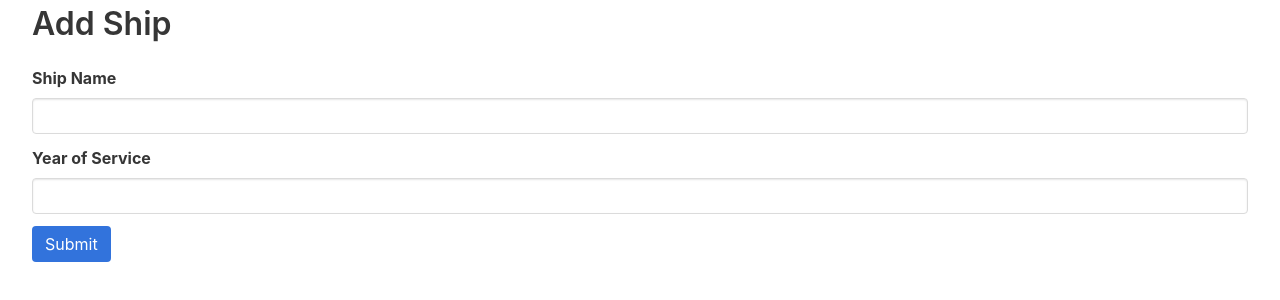
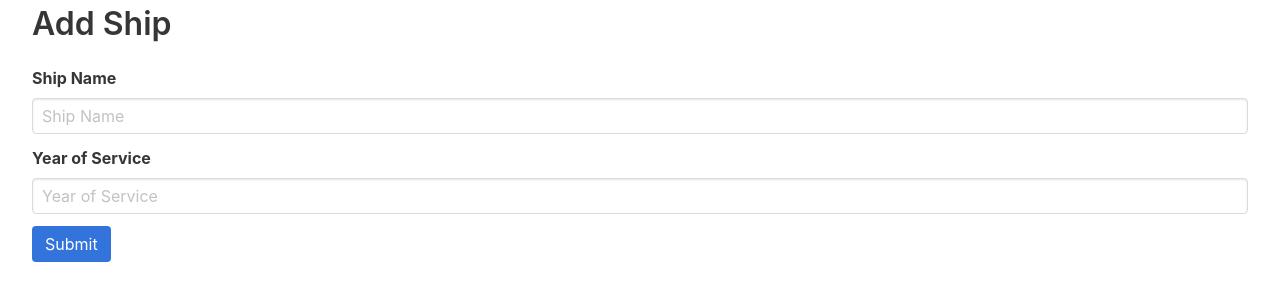
Before and after one commit to cesarreboucas/CruisesProject, a PHP site: page /ships.php in a window 1280 px wide. Shown: the part 376-676 px from the top of the page. Run offline with PHP 8.4, Linux system fonts and the light colour scheme; data comes from the database, SQL or seed files in the repository.

Commit message:
Comments

```diff
--- a/inc/entities/Ships.class.php
+++ b/inc/entities/Ships.class.php
@@ -17,7 +17,7 @@ class Ships {
     +-------------+-------------+------+-----+---------+----------------+
     */
 
-
+    //Setters
     public function setShipID($newID) {
         $this->id = $newID;
     }
@@ -30,6 +30,7 @@ class Ships {
         $this->yearservice = $newYear;
     }
 
+    //Getters
     public function getShipID() {
         return $this->id;
     }
--- a/inc/utilities/AttractionsMapper.class.php
+++ b/inc/utilities/AttractionsMapper.class.php
@@ -18,6 +18,7 @@ class AttractionsMapper {
     +------------+-------------+------+-----+---------+----------------+
     */
 
+    // Create - Add a new Attraction to the database
     static function createAttraction(Attractions $newAttraction) {
         $sql = 'insert into Attractions(attraction, tour) values (:attraction, :tour)';
         self::$db->query($sql);
@@ -27,6 +28,7 @@ class AttractionsMapper {
         return  self::$db->lastInsertId();
     }
 
+    // Delete - Delete an Attraction from Database
     static function deleteAttraction(String $id) {
         try {
             $sql = "delete from Attractions where id = :id;";
@@ -41,6 +43,7 @@ class AttractionsMapper {
         }
     }
 
+    // Read - Get all Attractions from database
     static function getAttractions() {
         $sql = 'select Attractions.id, Attractions.attraction, Attractions.tour, Ships.name as shipName, Tours.sailing_date
                 from Attractions, Tours, Ships
@@ -51,6 +54,7 @@ class AttractionsMapper {
         return self::$db->resultSet();
     }
 
+    // Read - Get one Attraction from database
     static function getAttraction(String $id) {
         $sql = 'select * from Attractions where id = :id;';
         self::$db->query($sql);
@@ -59,6 +63,7 @@ class AttractionsMapper {
         return self::$db->singleResult();
     }
 
+    // Update - Update an Attraction that already exists in the database
     static function updateAttraction(Attractions $updateAttraction) {
         $sql = 'update Attractions set attraction = :attraction, tour = :tour
                 where id = :id;';
--- a/inc/utilities/PageShips.class.php
+++ b/inc/utilities/PageShips.class.php
@@ -2,7 +2,8 @@
 
 class PageShips {
 
-    static function showShips($ships) {
+  //Show all the ships in a table
+  static function showShips($ships) {
         echo '<table class="table" style="width:100%;">
         <thead>
           <tr>
@@ -26,6 +27,7 @@ class PageShips {
       </table>';
     }
 
+    //Show Ships form (Add and Edit)
     static function showShipsForm($ship)   {
 
     if($ship->getShipID() == 0){
@@ -38,22 +40,19 @@ class PageShips {
 
       <form method="POST" ACTION="<?php echo $_SERVER["PHP_SELF"]; ?>">
 
-      <h3 class="title is-3">Add Ship</h3>
-
+      <h3 class="title is-3"><?php echo $title; ?></h3>
         <div class="field">
           <label class="label">Ship Name</label>
           <div class="control">
-            <input class="input" type="text" name="name" id="name" value="<?php echo $ship->getShipName();?>"/>
+            <input class="input" type="text" name="name" id="name" placeholder="Ship Name" value="<?php echo $ship->getShipName();?>"/>
           </div>
         </div>
-
         <div class="field">
           <label class="label">Year of Service</label>
           <div class="control">
-            <input class="input" type="text" name="year" id="year" value="<?php echo $ship->getShipYear();?>"/>
+            <input class="input" type="text" name="year" id="year" placeholder="Year of Service" value="<?php echo $ship->getShipYear();?>"/>
           </div>
         </div>
-
         <div class="field">
           <div class="control">
             <input type="hidden" name="shipID" value="<?php echo $ship->getShipID();?>">
--- a/inc/utilities/ShipsMapper.class.php
+++ b/inc/utilities/ShipsMapper.class.php
@@ -19,6 +19,7 @@ class ShipsMapper {
     +-------------+-------------+------+-----+---------+----------------+
     */
 
+    // Create - Add a new Ship to the database
     static function createShip(Ships $newShip) {
         $sql = 'insert into Ships(name, yearservice) values (:name, :yearservice)';
         self::$db->query($sql);
@@ -28,6 +29,7 @@ class ShipsMapper {
         return  self::$db->lastInsertId();
     }
 
+    // Delete - Inactivate a Ship to keep integrity and consistency of the database.
     static function deleteShip(String $id) {
         try {
             $sql = "update Ships set active=0 where id = :id;";
@@ -42,6 +44,7 @@ class ShipsMapper {
         }
     }
 
+    // Read - Get all Ships from database
     static function getShips() {
         $sql = 'select * from Ships where active=1 order by name asc;';
         self::$db->query($sql);
@@ -49,6 +52,7 @@ class ShipsMapper {
         return self::$db->resultSet();
     }
 
+    // Read - Get one Ship from database
     static function getShip(String $id) {
         $sql = 'select * from Ships where id = :id;';
         self::$db->query($sql);
@@ -57,6 +61,7 @@ class ShipsMapper {
         return self::$db->singleResult();
     }
 
+    // Update - Update a Ship that already exists in the database
     static function updateShip(Ships $updateShip) {
         $sql = 'update Ships set name = :name, yearservice = :yearservice
                 where id = :id;';
--- a/inc/utilities/Validation.class.php
+++ b/inc/utilities/Validation.class.php
@@ -104,24 +104,30 @@ class Validation {
             return $messages;
         }
 
+        //Validation for Attractions
         public static function validateAttraction(& $e) {
 
+            // Check if the attraction name has a value
             if(empty($_POST['attraction']) || strlen(trim($_POST['attraction']))==0)
                 $e[] = 'Attraction name is missing.';
 
-                settype($_POST['tour'], 'int');
+            // Check if the tour is selected
+            settype($_POST['tour'], 'int');
             if(empty($_POST['tour']) ||!is_integer($_POST['tour']) || $_POST['tour']==0 || $_POST['tour']=="0")
                 $e[] = ('Tour information is missing.');
 
         }
 
+        //Validation for Ships
         public static function validateShip(& $e) {
 
+            // Check if the ship name has a value
             if(empty($_POST['name']) || strlen(trim($_POST['name']))==0)
                 $e[] = 'Ship name is missing.';
 
+            // Check if the ship year of service has a value
             settype($_POST['year'], 'int');
-            if(empty($_POST['year']) || !is_integer($_POST['year']) || $_POST['year']==0)
+            if(empty($_POST['year']) || !is_integer($_POST['year']) || $_POST['year']==0 || $_POST['tour']=="0")
                 $e[] = ('Year of service is missing.');
         }
 
```
Also changed, not shown: attractions.php (+12 -1 lines), inc/entities/Attractions.class.php (+6 -1 lines), inc/utilities/PageAttractions.class.php (+7 -9 lines), ships.php (+10 -0 lines).
